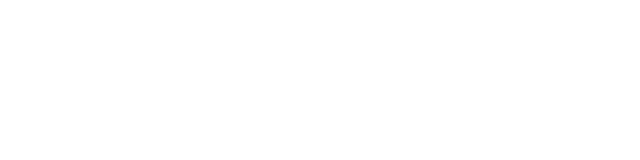
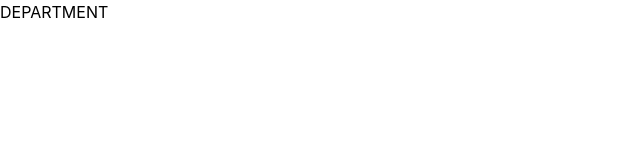
Before and after one commit to op2624685-sys/Hospital-Management-System, a React app in the folder Frontend/: page /departments in a window 1280 px wide. Before the commit this address had no page. Shown: the top 160 px of the page, without its empty margins (0-640 px from the left). Built offline with nearby package versions, Linux system fonts and the light colour scheme; the HTML template or start-up script is replaced by a standard one.

Commit message:
starting department page building

```diff
--- a/Frontend/src/App.jsx
+++ b/Frontend/src/App.jsx
@@ -8,6 +8,7 @@
 import Appointment from './pages/Appointment'
 import Doctor from './pages/Doctor'
 import Branch from './pages/Branch'
+import Department from './pages/Department'
 
 const App = () => {
   return (
@@ -17,6 +18,7 @@
       <Route path='/appointment' element={<Appointment />} />
       <Route path='/doctors' element={<Doctor />} />
       <Route path='/branches' element={<Branch />} />
+      <Route path='departments' element={<Department />} />
       <Route path="/login" element={<Login />} />
       <Route path="/signup" element={<Signup />} />
       <Route path='/login/forgotpassword' element={<ForgotPassword />} />
--- /dev/null
+++ b/Frontend/src/pages/Department.jsx
@@ -0,0 +1,11 @@
+import React from 'react'
+
+const Department = () => {
+  return (
+    <div>
+      <h1>DEPARTMENT</h1>
+    </div>
+  )
+}
+
+export default Department
```
